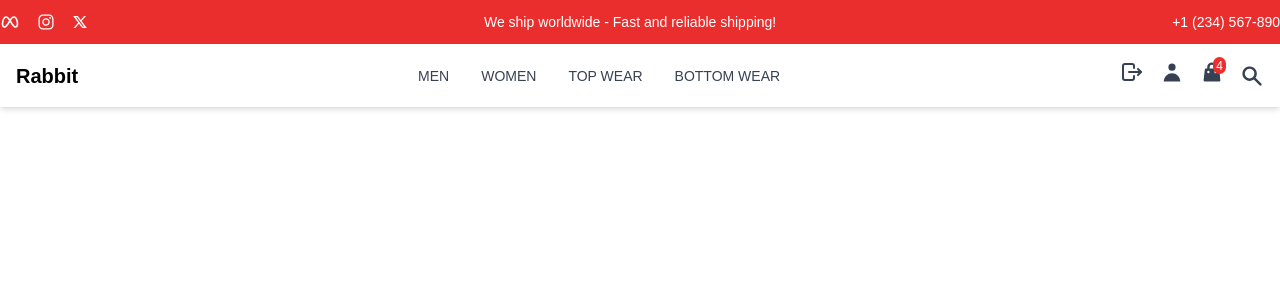
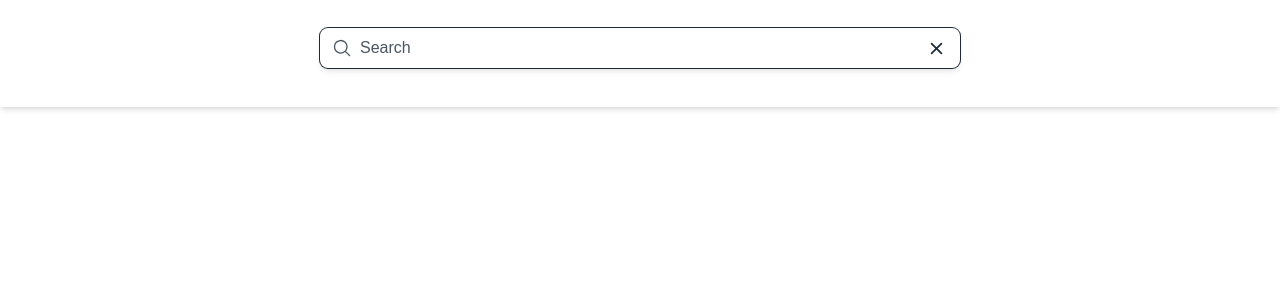
Before and after one commit to darshanr77/Rabbit, a React (Vite) app in the folder rabbit/frontend/: page / in a window 1280 px wide. Both pictures are taken after a click on the button 1251 px from the left and 75 px from the top of the page. Shown: the top 300 px of the page. Built offline with nearby package versions, Linux system fonts and the light colour scheme.

Commit message:
search bar

```diff
--- a/rabbit/frontend/src/components/comman/Navbar.jsx
+++ b/rabbit/frontend/src/components/comman/Navbar.jsx
@@ -2,7 +2,9 @@ import React, { useState } from "react";
 import {toast} from "react-toastify";
 import { HiShoppingBag, HiUser, HiSearch } from "react-icons/hi";
 import {Link} from 'react-router-dom'
-import { TbLogout, TbLogout2 } from "react-icons/tb";
+import { TbLogout } from "react-icons/tb";
+import Searchbar from "./Searchbar";
+import { HiMagnifyingGlass } from "react-icons/hi2";
 
 const Navbar = () => {
 
@@ -59,9 +61,12 @@ const Navbar = () => {
                <span className="absolute top-[-3px] right-[-2px] bg-[#ea2e2e] text-white text-xs rounded-full px-[3px] py-[0.5px]">4</span>
            </button>
           </Link>
-            <button className="relative cursor-pointer hover:text-black">
-                <HiSearch className="text-xl h-6 w-6 text-gray-700  hover:text-black" />
-            </button>
+
+          {/* Search bar */}
+            {/* <button className="relative cursor-pointer hover:text-black">
+                <HiMagnifyingGlass className="text-xl h-6 w-6 text-gray-700  hover:text-black" />
+            </button> */}
+            <Searchbar />
         </div>
       </div>
     </div>
--- /dev/null
+++ b/rabbit/frontend/src/components/comman/Searchbar.jsx
@@ -0,0 +1,66 @@
+import React, { useState } from 'react';
+import { HiMagnifyingGlass, HiMiniXMark } from 'react-icons/hi2';
+
+
+const Searchbar = () => {
+  const [searchItem, setSearchItem] = useState("");
+  const [isOpen, setIsOpen] = useState(false);
+
+  const handleSearchbar = () => setIsOpen(!isOpen);
+
+  const handleSearch = (e) => {
+    e.preventDefault();
+    console.log("Searching for:", searchItem);
+  };
+
+  return (
+    <div
+      className={`flex items-center justify-center w-[10vh] transition-all duration-300 ${
+        isOpen
+          ? "absolute top-0 left-0 w-full bg-white h-24 z-50"
+          : "w-auto"
+      }`}
+    >
+      {isOpen ? (
+        <form
+          onSubmit={handleSearch}
+          className="relative flex items-center justify-center w-full"
+        >
+          <div className="relative w-1/2">
+            <input
+              type="text"
+              placeholder="Search"
+              value={searchItem}
+              onChange={(e) => setSearchItem(e.target.value)}
+              className="bg-grey-200 text-gray-800 px-10 py-2 rounded-lg focus:outline-none w-full placeholder:text-gray-600 shadow-md focus:ring-1 focus:ring-grey-400 transition"
+              autoFocus
+            />
+            <button type='submit' className='cursor-pointer absolute left-3 top-5 transform -translate-y-1/2 text-gray-600 hover:text-gray-800'>
+              <HiMagnifyingGlass
+              size={20}
+                className=""
+              />
+            </button>
+            <button
+              type="button"
+              onClick={handleSearchbar}
+              className="absolute right-3 top-[9px] text-gray-800 hover:text-black transition"
+            >
+              <HiMiniXMark onClick={() => setIsOpen(false)} className='cursor-pointer' size={23} />
+            </button>
+          </div>
+        </form>
+      ) : (
+        <button
+          onClick={handleSearchbar}
+          className="p-2 rounded-full cursor-pointer hover:bg-gray-300 transition shadow-sm"
+          aria-label="Open search"
+        >
+          <HiMagnifyingGlass size={22} />
+        </button>
+      )}
+    </div>
+  );
+};
+
+export default Searchbar;
```
